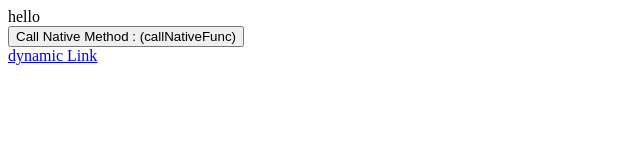
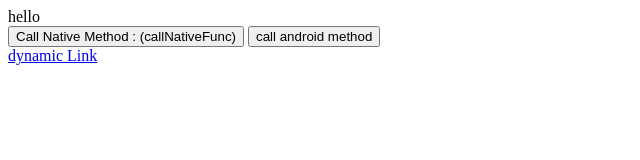
Before and after one commit to cw-exception/WebAppCallTest, a plain HTML site: page index.html in a window 1280 px wide. Shown: the whole page, without its empty margins (0-640 px from the left). Drawn offline with Linux system fonts and the light colour scheme.

Commit message:
two function

```diff
--- a/index.html
+++ b/index.html
@@ -14,6 +14,8 @@
     <div class="bottom">
         <button id="callNativeFunc" type="button" value="callNativeFunc" onclick="callNativeFunc();">
             Call Native Method : (callNativeFunc)</button>
+            <button id="callAndroidMethod" type="button" value="callAndroidMethod" onclick="requestToken();">
+                call android method</button>
     </div>
 
     <a href="https://cococoadtech.page.link/?link=http%3A%2F%2Fwww.coway.com%2F%3Fhello%253Dworld%2526foo%253Dbar&apn=com.coway.adtech.dev&isi=1575677582&ibi=com.coway.adtech.dev2">dynamic Link</a>
--- a/main.js
+++ b/main.js
@@ -25,6 +25,11 @@ function parameterTwoTest(paramValue, paramValue2) {
          alert(paramValue2)
 }
 
+
+function requestToken() {
+    alert ('requesttoken');
+    window.jeitvjs.requestToken();
+}
 
 
 // 웹페이지에서 -> 네이티브의 함수 호출 .
```
